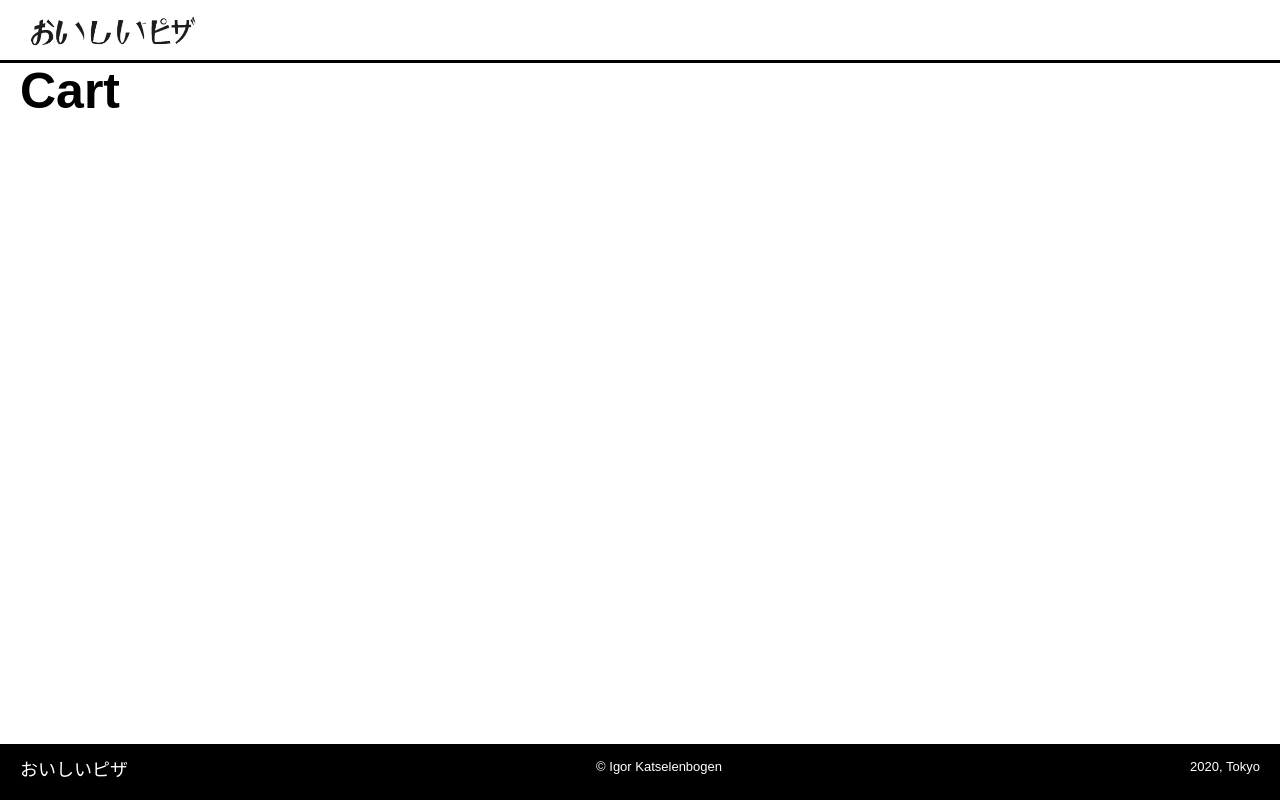
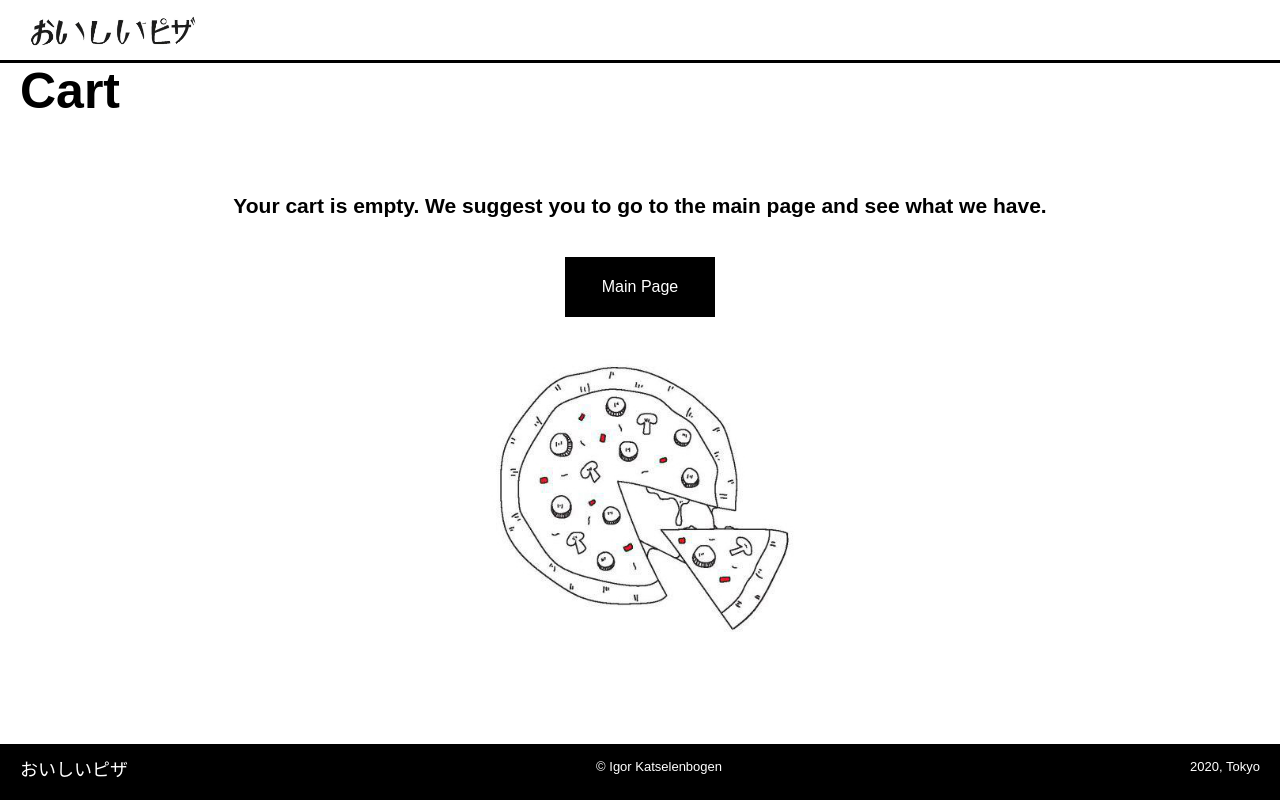
Before and after one commit to underwoodkats/oishi-pizza-client, a Nuxt app: page /cart in a window 1280 px wide. Built offline with nearby package versions, Linux system fonts and the light colour scheme.

Commit message:
Fixed styles for the pages

```diff
--- a/pages/cart.vue
+++ b/pages/cart.vue
@@ -1,6 +1,12 @@
 <template>
   <div class="cart__page">
     <h1>{{ stage }}</h1>
+    <div v-if="cart.length === 0 && stage === 'Cart'">
+      <information>
+        Your cart is empty. We suggest you to go to the main page and see what
+        we have.
+      </information>
+    </div>
     <div v-if="cart.length > 0 && stage === 'Cart'" class="cart__container">
       <div class="cart__items-container">
         <cart-record
@@ -25,8 +31,10 @@
     >
       <OrderForm @send-order="sendOrder" />
     </div>
-    <div v-if="stage === 'Order is accepted'" class="accepted__container">
-      <OrderConfirmation />
+    <div v-if="stage === 'Order is accepted'">
+      <information>
+        Your order has been successfully accepted, you can go to the main page.
+      </information>
     </div>
   </div>
 </template>
@@ -36,7 +44,7 @@
 import CartRecord from '~/components/CartRecord'
 import PaymentCard from '~/components/PaymentCard'
 import OrderForm from '~/components/OrderForm'
-import OrderConfirmation from '~/components/OrderConfirmation'
+import Information from '~/components/Information'
 
 export default {
   name: 'Cart',
@@ -44,7 +52,7 @@
     CartRecord,
     PaymentCard,
     OrderForm,
-    OrderConfirmation
+    Information
   },
   data() {
     return {
--- a/pages/index.vue
+++ b/pages/index.vue
@@ -53,6 +53,7 @@
   border-bottom: 3px solid black;
 }
 .menu__image {
+  margin-top: 20px;
   height: auto;
 }
 </style>
```
